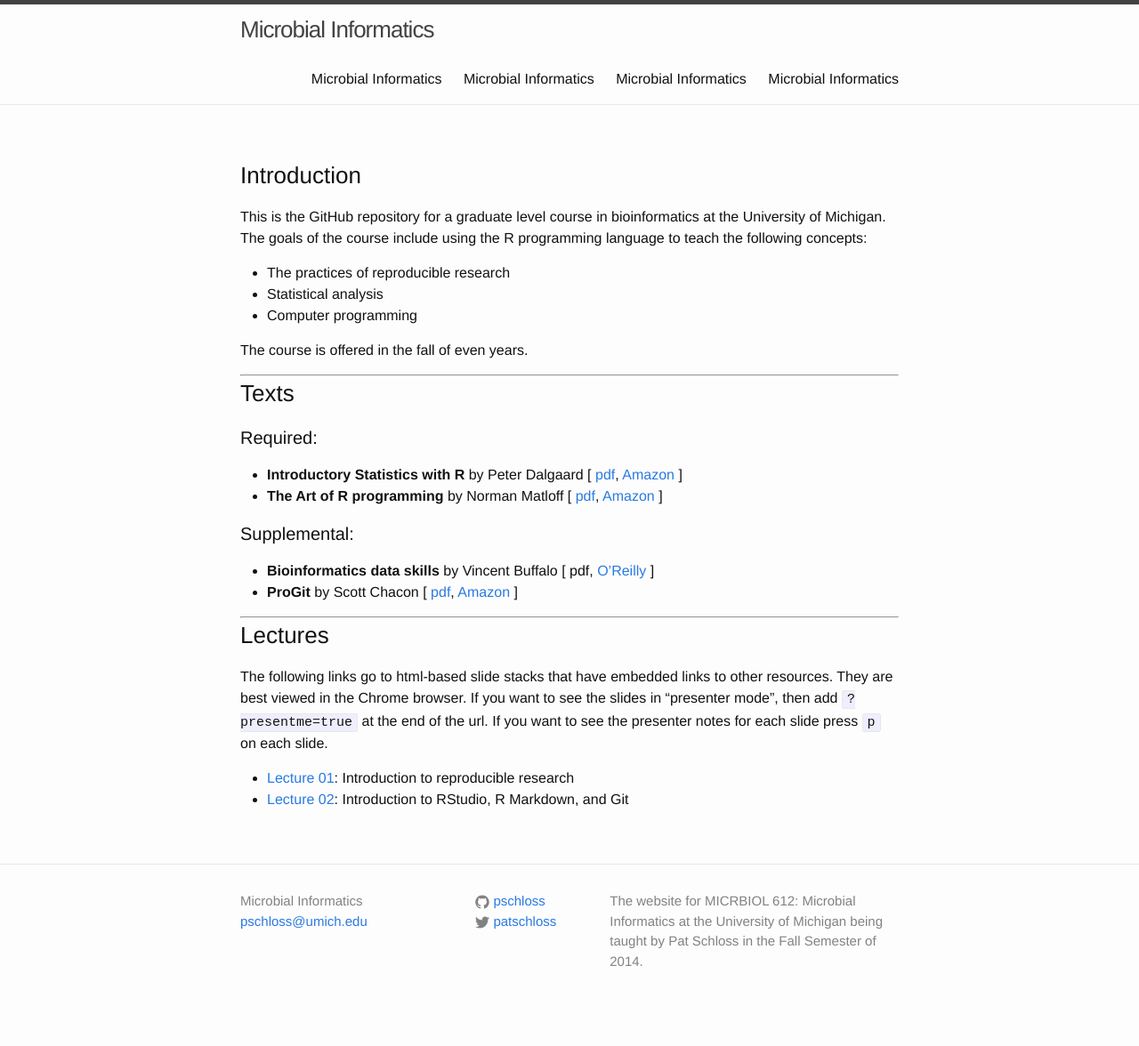
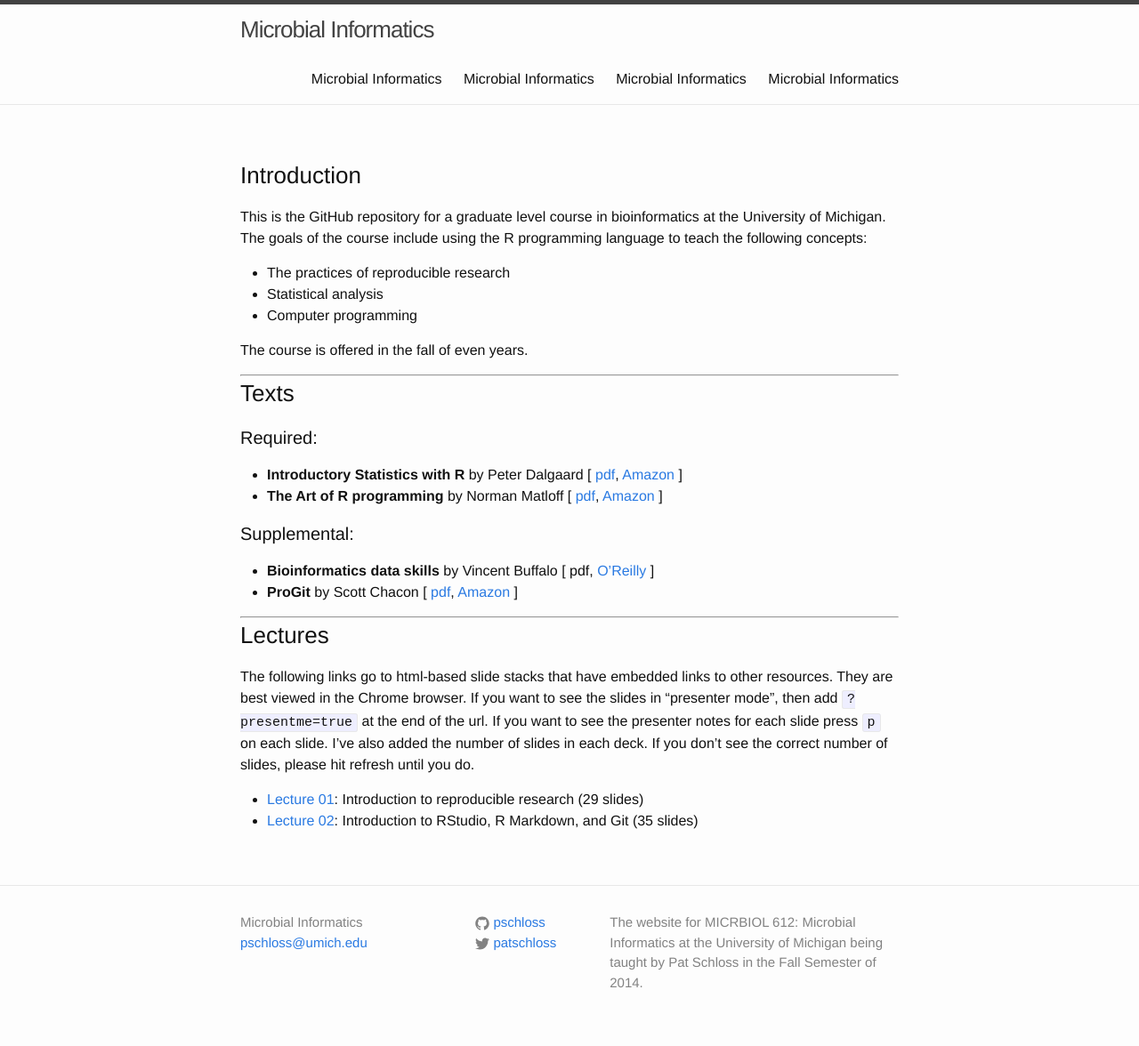
Before and after one commit to microbialinformatics/microbialinformatics.github.io, a Jekyll site: the page built from index.md, in a window 1280 px wide. Shown: the whole page at 89% size. Built offline with Jekyll 4.4.1, drawn with Linux system fonts in a browser that asks for light colours; before the commit the page ends 1152 px from its top, so only the background shows below that.

Commit message:
added number of slides and information about refreshing

```diff
--- a/index.md
+++ b/index.md
@@ -26,7 +26,7 @@
 ----
 
 ### Lectures
-The following links go to html-based slide stacks that have embedded links to other resources. They are best viewed in the Chrome browser. If you want to see the slides in "presenter mode", then add `?presentme=true` at the end of the url. If you want to see the presenter notes for each slide press `p` on each slide.
+The following links go to html-based slide stacks that have embedded links to other resources. They are best viewed in the Chrome browser. If you want to see the slides in "presenter mode", then add `?presentme=true` at the end of the url. If you want to see the presenter notes for each slide press `p` on each slide. I've also added the number of slides in each deck. If you don't see the correct number of slides, please hit refresh until you do.
 
-* [Lecture 01](slides/Lecture01.html): Introduction to reproducible research
-* [Lecture 02](slides/Lecture02.html): Introduction to RStudio, R Markdown, and Git
+* [Lecture 01](slides/Lecture01.html): Introduction to reproducible research (29 slides)
+* [Lecture 02](slides/Lecture02.html): Introduction to RStudio, R Markdown, and Git (35 slides)
```
